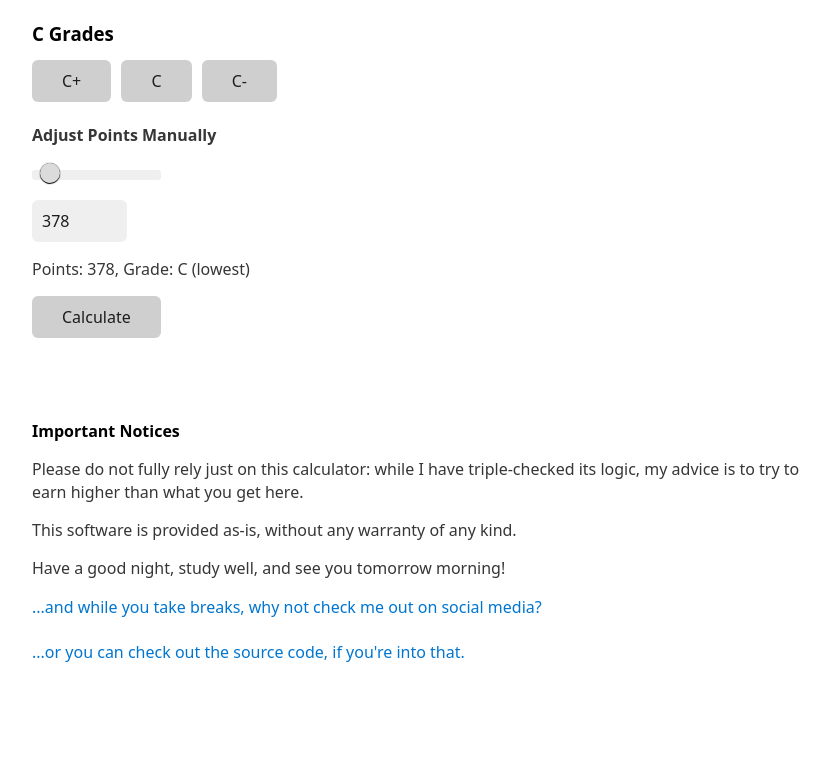
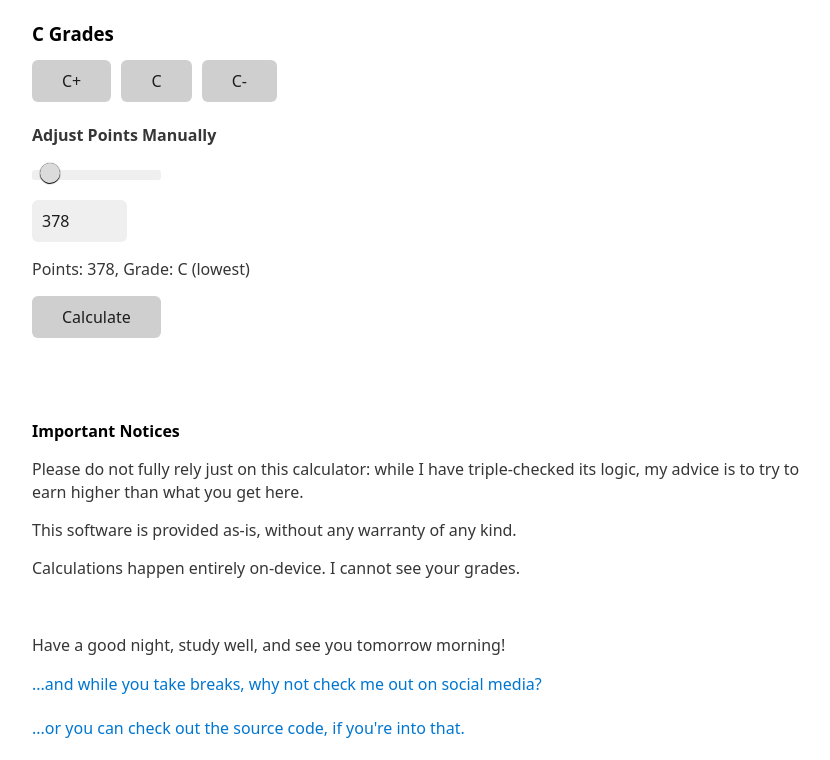
Before and after one commit to quacksire/finalexamcalc, a plain HTML site: page index.html in a window 1280 px wide. Shown: the part 752-1512 px from the top of the page, without its empty margins (208-1038 px from the left). Before the commit the page ends 1435 px from the top, so only its background shows below. Drawn offline with nearby package versions, Linux system fonts and the light colour scheme.

Commit message:
Add privacy notice (on-device processing)

```diff
--- a/index.html
+++ b/index.html
@@ -230,6 +230,8 @@
     <h4>Important Notices</h4>
     <p>Please do not fully rely just on this calculator: while I have triple-checked its logic, my advice is to try to earn higher than what you get here.</p>
     <p>This software is provided as-is, without any warranty of any kind.</p>
+    <p>Calculations happen entirely on-device. I cannot see your grades.</p>
+    <br>
     <p>Have a good night, study well, and see you tomorrow morning!</p>
 
     <a href="https://links.burrito.software">...and while you take breaks, why not check me out on social media?</a>
```
